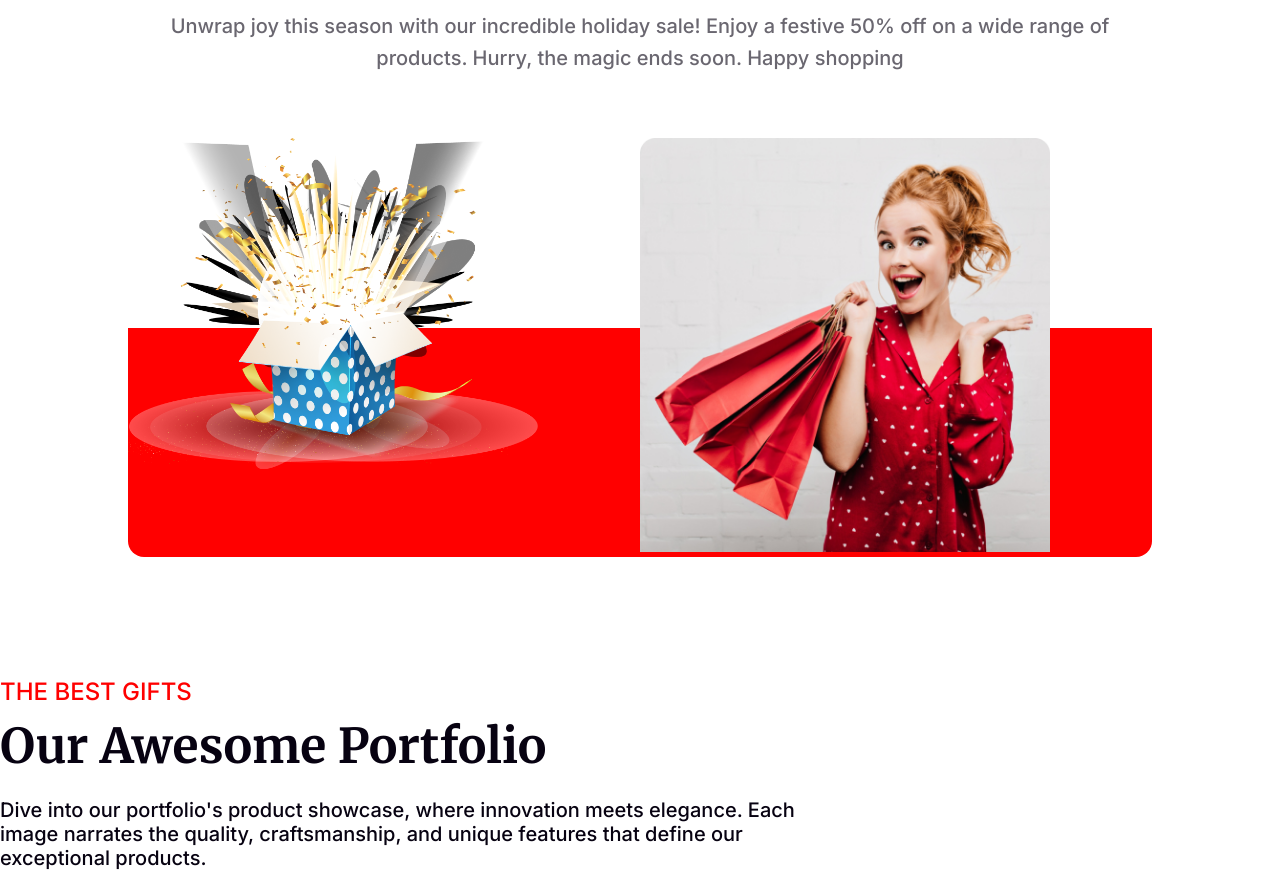
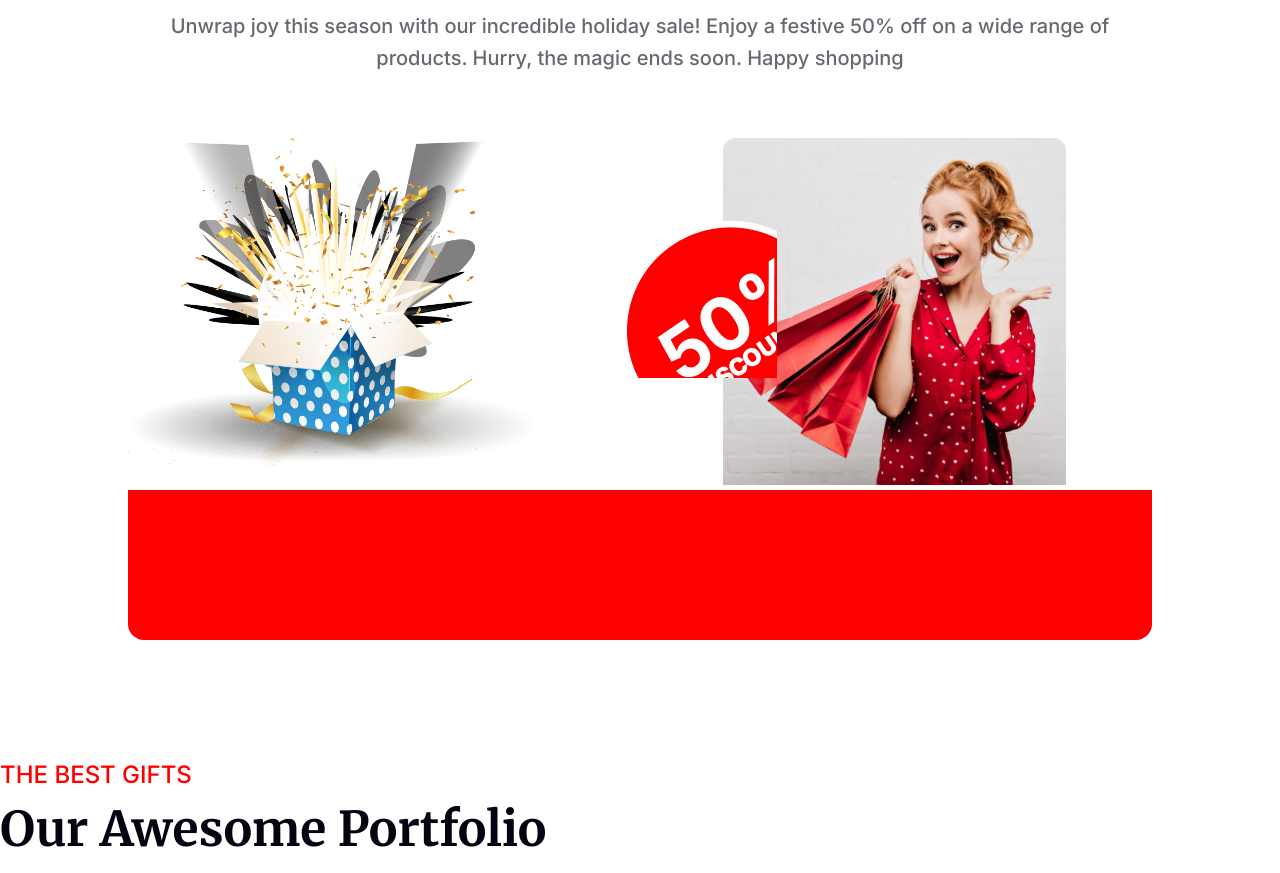
Before and after one commit to saifullah-tareq/PHB9-Assignment01, a plain HTML site: page index.html in a window 1280 px wide. Shown: the part 3800-4673 px from the top of the page. Drawn offline with Linux system fonts and the light colour scheme.

Commit message:
minor final fix placeholder and holiday section

```diff
--- a/assets/css/style.css
+++ b/assets/css/style.css
@@ -41,6 +41,14 @@ h6 {
 .section-heading {
   font-size: 48px;
   font-weight: 700;
+}
+
+.left-align{
+  float: left;
+}
+
+.right-align{
+  float: right;
 }
 
 /* main section css */
@@ -266,10 +274,7 @@ section.offer-section {
 .holiday-section-content {
   display: flex;
   margin-top: 64px;
-  background-image: url("/assets/images/Rectangle\ 2.png");
-  background-repeat: no-repeat;
-  background-position: bottom;
-  border-radius: 16px 0px 16px 16px;
+  justify-content: flex-end;
 }
 .holiday-sale-item {
   width: 50%;
@@ -281,6 +286,30 @@ section.offer-section {
   height: auto;
 }
 
+.holiday-section-content-bottom{
+  background-image: url("/assets/images/Rectangle\ 2.png");
+  height: 150px;
+  display: block;
+  background-repeat: no-repeat;
+  background-position: bottom;
+  border-radius: 0px 0px 16px 16px;
+}
+
+.holiday-sale-item >.holiday-sale-product.right-align{
+  position: relative;
+  z-index: 1;
+}
+.holiday-sale-item >.holiday-sale-product.right-align::before {
+  content: " ";
+  width: 200px;
+  height: 200px;
+  background-image: url('/assets/images/Group\ 44.png');
+  z-index: 999;
+  display: block;
+  position: absolute;
+  top: 40px;
+  left: -146px;
+}
 /* portfolio section css here */
 
 .portfolio-image-item {
@@ -356,6 +385,11 @@ input[type="email"] {
   border-radius: 50px 0 0 50px;
   background: #fff;
   border-color: transparent;
+}
+input[type="email"]::placeholder {
+  color: rgba(7, 2, 17, 0.30);
+  font-size: 18px;
+  padding-left: 50px;
 }
 
 .subscription-form {
--- a/index.html
+++ b/index.html
@@ -116,16 +116,20 @@
 
         <div class="holiday-section-content">
           <div class="holiday-sale-item">
-            <div class="holiday-sale-product">
+            <div class="holiday-sale-product left-align">
               <img src="assets/images/Group 75.png" alt="New Year 2024" />
             </div>
           </div>
           <div class="holiday-sale-item">
-            <div class="holiday-sale-product">
+            <div class="holiday-sale-product right-align">
               <img src="assets/images/Rectangle 1.png" alt="New Year 2024" />
             </div>
           </div>
+
+          </div>
+          <div class="holiday-section-content-bottom"></div>
         </div>
+
       </section>
       <!-- holiday sale section content ends here -->
 
@@ -179,7 +183,7 @@
             </p>
           </div>
           <div class="subscription-form">
-            <span><input type="email" name="" id=""></span>
+            <span><input type="email" placeholder="user@gmail.com" name="" id=""></span>
             <span><input type="button" value="Subscribe"></span>
 
           </div>
```
